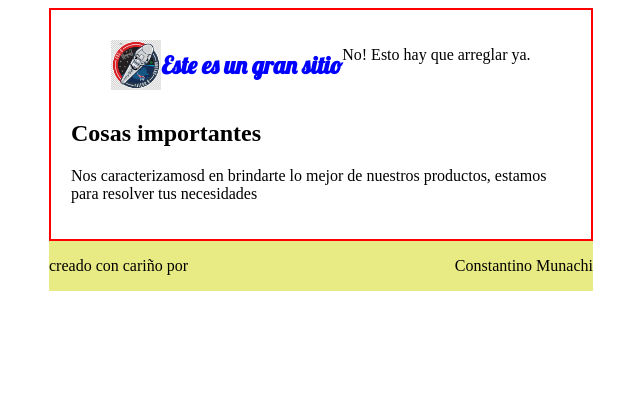
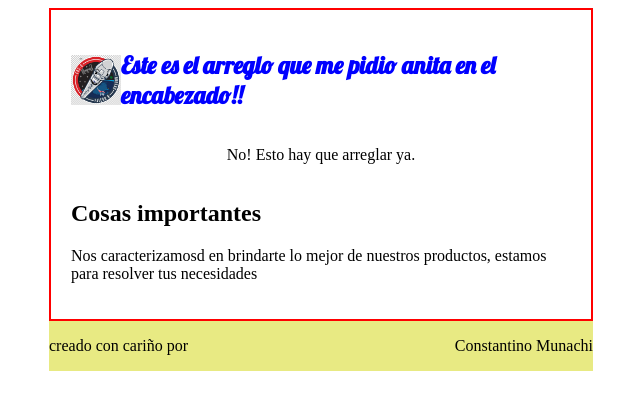
Before and after one commit to Munachi-mc/Munachi-mc.github.io, a plain HTML site: page index.html in a window 1280 px wide. Shown: the whole page, without its empty margins (319-959 px from the left). Drawn offline with Linux system fonts and the light colour scheme.

Commit message:
este el commit del requerimiento de anita

```diff
--- a/index.html
+++ b/index.html
@@ -15,7 +15,8 @@
        <div class="titulo">
            <img src="./imagenes/dragon.jpg" alt="logito"  height="50px" width="50px" >
            <h1>
-            Este es un gran sitio
+            Este es el arreglo que me pidio anita en
+            el encabezado!!
            </h1>
        </div>
 
```
